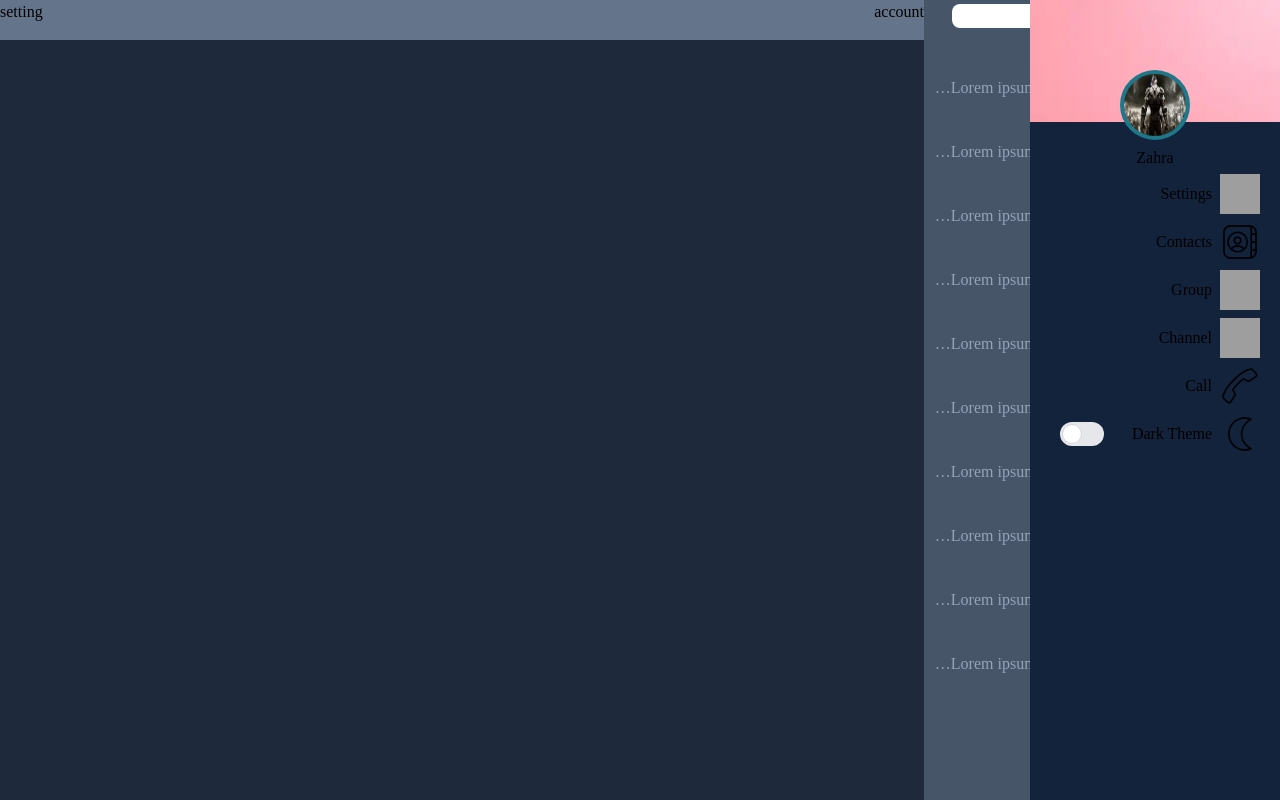
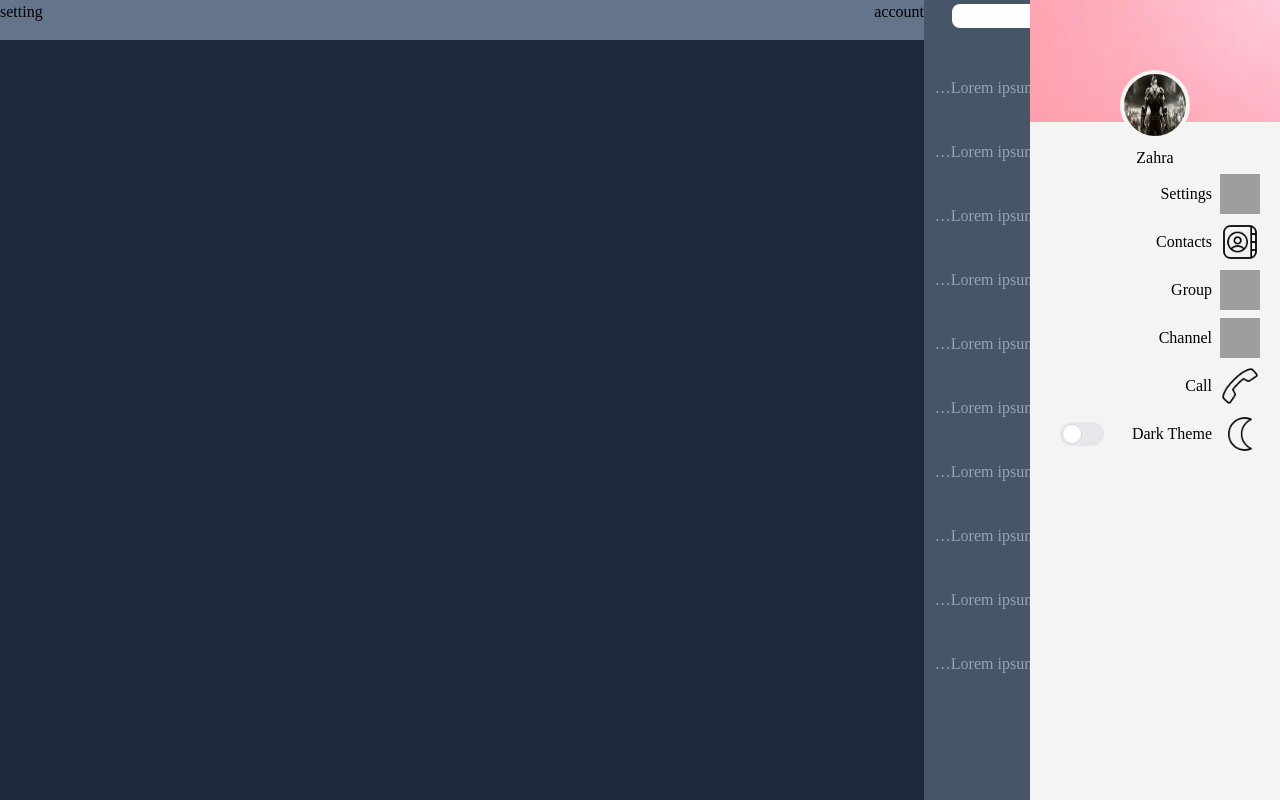
Before and after one commit to Mohaymen-Academy/FE02-Messenger, a React (Vite) app: page /App in a window 1280 px wide. Built offline with nearby package versions, Linux system fonts and the light colour scheme; grey boxes are pictures that could not be loaded; a web font is replaced by a local one.

Commit message:
colors change

```diff
--- a/index.html
+++ b/index.html
@@ -1,5 +1,5 @@
 <!doctype html>
-<html lang="en" dir="rtl" id="zarp">
+<html lang="en" dir="rtl" id="zarp" data-theme="light">
   <head>
     <meta charset="UTF-8" />
     <link rel="icon" type="image/svg+xml" href="/vite.svg" />
--- a/src/Components/Menues/Settings.jsx
+++ b/src/Components/Menues/Settings.jsx
@@ -4,6 +4,8 @@ export default function Settings() {
   return (
     <div>
       <PersonalMenu/>
+      <PersonalMenu/>
+      <PersonalMenu/>
     </div>
   );
 }
--- a/src/Components/SidebarMenu.jsx
+++ b/src/Components/SidebarMenu.jsx
@@ -32,7 +32,7 @@ export default function SidebarMenu({ profileImage, username, open, divref }) {
             style={{ background: `url(${'images/wall.webp'})` }}>
             <img
               src={profileImage}
-              className="w-[70px] h-[70px] rounded-full p-1  bg-color4 relative bottom-[-70px]"
+              className="w-[70px] h-[70px] rounded-full p-1  bg-color1 relative bottom-[-70px]"
               alt=""
             />
           </div>
--- a/src/index.css
+++ b/src/index.css
@@ -4,18 +4,18 @@
 
 @layer base {
     :root {
-      --color-color1: 20 35 60;
-      --color-color2: 38 56 89;
-      --color-color3: 107 119 141;
-      --color-color4: 30 120 137;
-      --color-text1: 244 244 242;
+      --color-color1: 20 35 60;  /* rgb(20 ,35 ,60) */
+      --color-color2: 38 56 89; /* rgb(38 ,56, 89) */
+      --color-color3: 107 119 141;  /* rgb(107 ,119, 141) */
+      --color-color4: 30 120 137;  /* rgb(30 ,120, 137) */
+      --color-text1: 244 244 242;  /* rgb(244 , 244 , 242) */
     }
     :root[data-theme="light"] {
-        --color-color1: 244 244 242;
-        --color-color2: 232 232 232;
-        --color-color3: 187 191 202;
-        --color-color4: 30 120 137;
-        --color-text1: 20 35 60;
+        --color-color1: 244 244 242; /* rgb(244 , 244 , 242) */
+        --color-color2: 232 232 232; /* rgb(244 , 232 , 232) */
+        --color-color3: 187 191 202; /* rgb(187 , 191 , 202) */
+        --color-color4: 30 120 137; /* rgb(30 , 120 , 137) */
+        --color-text1: 20 35 60; /* rgb(20 , 35 , 60) */
 
     }
   }
```
